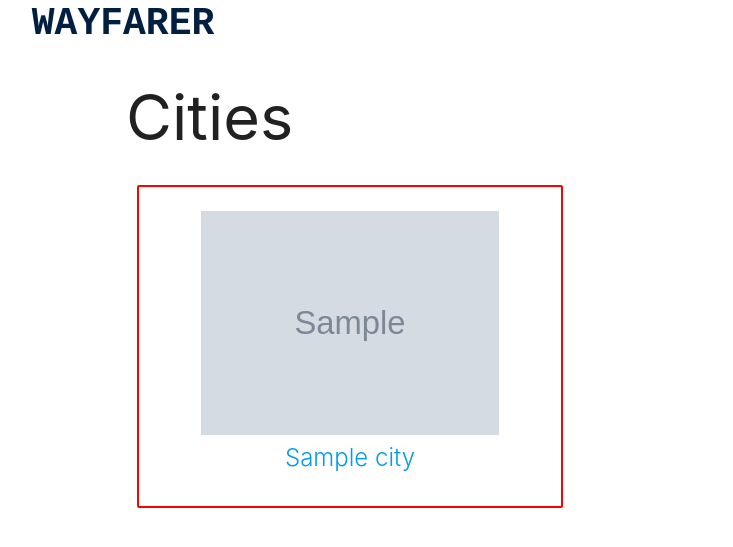
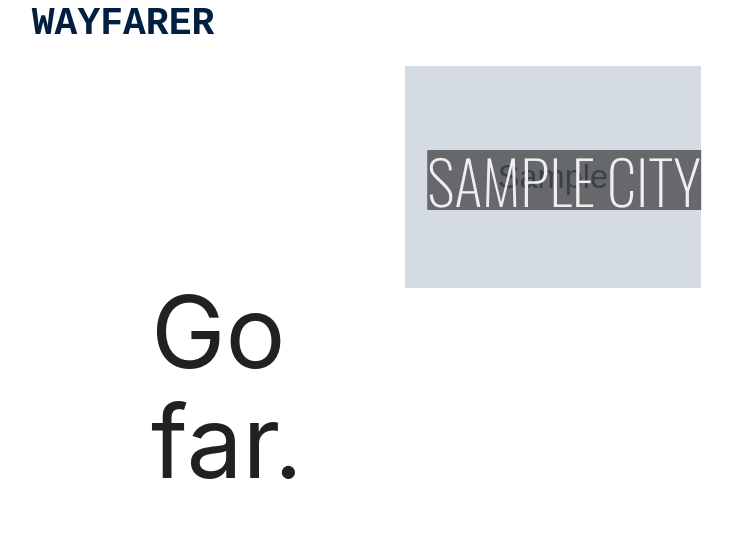
Before and after one commit to juliana-zlatevski/wayfarer, a Django app: template main_app/templates/city/index.html in a window 1280 px wide. Shown: the part 23-570 px from the top of the page, without its empty margins (66-799 px from the left). Run offline with Django 3.2, Linux system fonts and the light colour scheme; the template is opened without the code that fills it: most values are stand-ins (such as "Sample title", 1, 10 or a date in 2020); some web fonts are replaced.

Commit message:
adds new styling to city index page

```diff
--- a/main_app/static/css/style.css
+++ b/main_app/static/css/style.css
@@ -3,7 +3,8 @@ body {
 }
 
 .city-img {
-    width: 80%;
+    width: 50%;
+
 }
 
 .avatar {
@@ -86,3 +87,43 @@ body {
 .card-content {
      text-align: center;
 }
+
+.city-box {
+    /* border: 3px solid red; */
+    padding: 25px;
+    width: 100%;
+}
+
+.left-city-box {
+    /* border: 3px solid green; */
+    width: 30%;
+    float: left;
+    margin-top: 20%;
+}
+
+.right-city-box {
+    /* border: 3px solid yellow; */
+    width: 70%;
+    float: right;
+}
+
+.cities-header {
+    font-size: 100px;
+}
+
+.right-city-box2 {
+    position: relative;
+}
+
+.city-name {
+    position: absolute;
+    top: 50%;
+    left: 50%;
+    transform: translate(-100%, -50%);
+    font-size: 60px;
+    font-family: 'Oswald', sans-serif;
+    color: #efefef;
+    background-color: rgba(0, 0, 0, 0.521);
+    line-height: 60px;
+    text-transform: uppercase;
+}
--- a/main_app/templates/city/index.html
+++ b/main_app/templates/city/index.html
@@ -5,21 +5,20 @@ Cities
 {% endblock %}
 
 {% block content %}
+<div class="city-box">
+  <div class="left-city-box">
+      <h1 class="cities-header">Go far.</h1>
+  </div>
 
-<h1>Cities</h1>
-
-<div class="row">
+  <div class="right-city-box">
 {% for city in cities %}
-  <div class="col s6">
-  <div class="card city-index-card">
+  <div class="right-city-box2">
     <a href="{% url 'view_city' city.id %}">
-      <div class="card-content">
           <img class="city-img" src="{{ city.photo.cdn_url }}">
-          <span class="card-title">{{ city.name }}</span>
-      </div>
+          <span class="city-name">{{ city.name }}</span>
     </a>
+    </div>
+{% endfor %}
   </div>
 </div>
-{% endfor %}
-</div>
 {% endblock %}
```
Also changed, not shown: other parts of main_app/static/css/style.css (+3 -3 lines).
